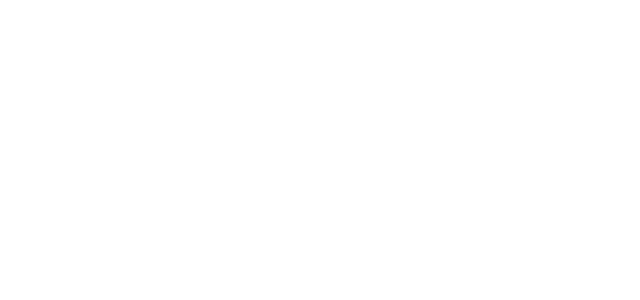
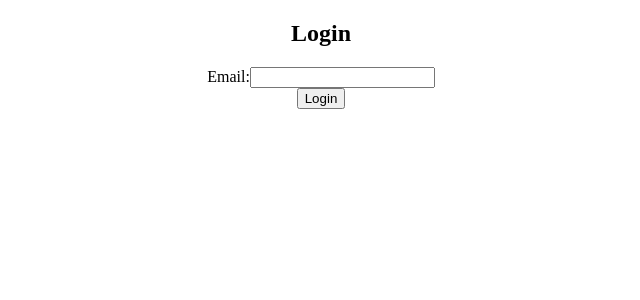
Before and after one commit to jonnydc4/PersonalSponsorshipApp, a React (Create React App) app in the folder client/: page /login in a window 1280 px wide. Before the commit this address had no page. Shown: the top 300 px of the page, without its empty margins (319-959 px from the left). Built offline with nearby package versions, Linux system fonts and the light colour scheme.

Commit message:
Login form
Created the login form and endpoint on server. Made changes to button.js, jobs.js, and postJobButton.js

```diff
--- a/client/src/App.js
+++ b/client/src/App.js
@@ -1,30 +1,22 @@
 // client/src/App.js
-import React, { useState } from 'react';
+import React from 'react';
 import { BrowserRouter as Router, Route, Routes } from 'react-router-dom';
 import Button from './components/Button';
 import Jobs from './components/Jobs';
-import JobPostingForm from './components/JobPostingForm'; // Import the JobPostingForm component
+import Login from './components/Login';
+import JobPostingForm from './components/JobPostingForm';
 
 function App() {
-    const [showJobs, setShowJobs] = useState(false);
-
-    const handleButtonClick = () => {
-        setShowJobs(true);
-    };
-
     return (
+        // Use the Router component to handle different routes in the app
         <Router>
             <div style={{ textAlign: 'center' }}>
-                <Routes> {}
+                <Routes>
+                    <Route path="/login" element={<Login />} />
                     <Route path="/post-job" element={<JobPostingForm />} />
-                    <Route path="/" element={
-                        !showJobs ? (
-                            <Button label="Companies" onClick={handleButtonClick} />
-                        ) : (
-                            <Jobs />
-                        )
-                    } />
-                </Routes> {}
+                    <Route path="/jobs" element={<Jobs />} />
+                    <Route path="/" element={<Button label="Companies" />} />
+                </Routes>
             </div>
         </Router>
     );
--- a/client/src/components/Button.js
+++ b/client/src/components/Button.js
@@ -1,10 +1,19 @@
 // client/src/components/Button.js
 import React from 'react';
-import './Button.css'; // Importing styles
+import { useNavigate } from 'react-router-dom';
+import './Button.css';
 
-const Button = ({ label, onClick }) => {
+const Button = ({ label }) => {
+    const navigate = useNavigate();
+
+    const handleClick = () => {
+        if (label === "Companies") {
+            navigate('/login');
+        }
+    };
+
     return (
-        <button className="custom-button" onClick={onClick}>
+        <button className="custom-button" onClick={handleClick}>
             {label}
         </button>
     );
--- a/client/src/components/Jobs.js
+++ b/client/src/components/Jobs.js
@@ -3,8 +3,10 @@
 import PostJobButton from './PostJobButton';
 
 const Jobs = () => {
+    // Create a state variable 'jobs' to store the list of jobs and its setter function 'setJobs'
     const [jobs, setJobs] = useState([]);
 
+    // Use the 'useEffect' hook to execute code after the component mounts
     useEffect(() => {
         const fetchData = async () => {
             try {
--- /dev/null
+++ b/client/src/components/Login.js
@@ -0,0 +1,62 @@
+// client/src/components/Login.js
+import React, { useState } from 'react';
+import { useNavigate } from 'react-router-dom';
+
+const Login = () => {
+    // State to hold the email input value and error message
+    const [email, setEmail] = useState('');
+    const [error, setError] = useState('');
+
+    const navigate = useNavigate();
+
+    const handleSubmit = async (event) => {
+        event.preventDefault();
+
+        try {
+            // Make an asynchronous POST request to the backend to verify the email
+            const response = await fetch('/verifyEmail', {
+                method: 'POST',
+                headers: {
+                    'Content-Type': 'application/json',
+                },
+                // Send the email as JSON in the request body
+                body: JSON.stringify({ email }),
+            });
+
+            // Parse the JSON response from the server
+            const data = await response.json();
+
+            // If the email is valid, navigate to the jobs page
+            if (data.isValid) {
+                navigate('/jobs');
+            } else {
+                setError(data.message || 'Email not found');
+            }
+        } catch (err) {
+            setError('Network or server error');
+        }
+    };
+
+    // Render the login form
+    return (
+        <div>
+            <h2>Login</h2>
+            {error && <p style={{ color: 'red' }}>{error}</p>}
+            <form onSubmit={handleSubmit}>
+                <div>
+                    <label htmlFor="email">Email:</label>
+                    <input
+                        type="email"
+                        id="email"
+                        value={email}
+                        onChange={(e) => setEmail(e.target.value)}
+                        required
+                    />
+                </div>
+                <button type="submit">Login</button>
+            </form>
+        </div>
+    );
+};
+
+export default Login;
--- a/client/src/components/PostJobButton.js
+++ b/client/src/components/PostJobButton.js
@@ -1,7 +1,7 @@
 // client/src/components/PostJobButton.js
 import React from 'react';
 import { useNavigate } from 'react-router-dom';
-import Button from './Button';
+import './Button.css'; // Import the styles
 
 const PostJobButton = () => {
     const navigate = useNavigate();
@@ -10,7 +10,11 @@
         navigate('/post-job');
     };
 
-    return <Button label="Post Job" onClick={handlePostJobClick} />;
+    return (
+        <button className="custom-button" onClick={handlePostJobClick}>
+            Post Job
+        </button>
+    );
 };
 
 export default PostJobButton;
--- a/package.json
+++ b/package.json
@@ -11,10 +11,10 @@
   "author": "Jon C, Michael H",
   "license": "ISC",
   "dependencies": {
+    "body-parser": "^1.20.2",
     "cors": "^2.8.5",
     "express": "^4.18.2",
-    "pg": "^8.11.3",
-    "express": "^4.18.2",
-    "nodemon": "^3.0.1"
+    "nodemon": "^3.0.1",
+    "pg": "^8.11.3"
   }
 }
```
Also changed, not shown: 1 other file (tests, documents, lock files or other folders).
